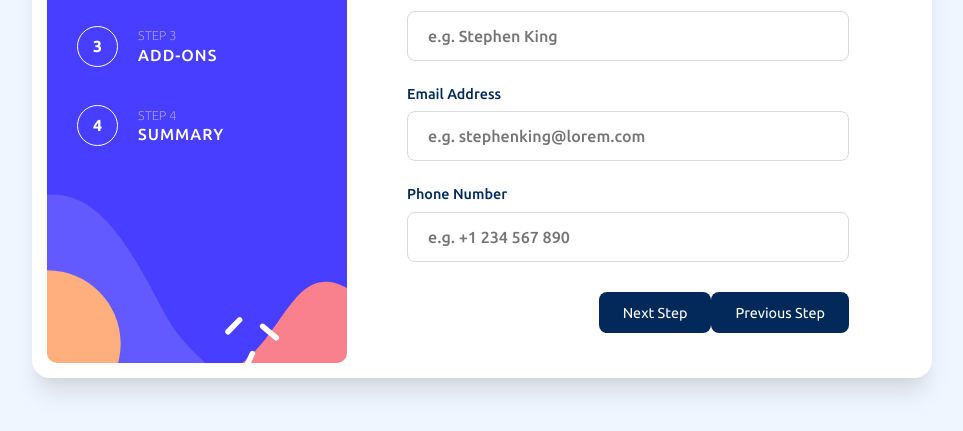
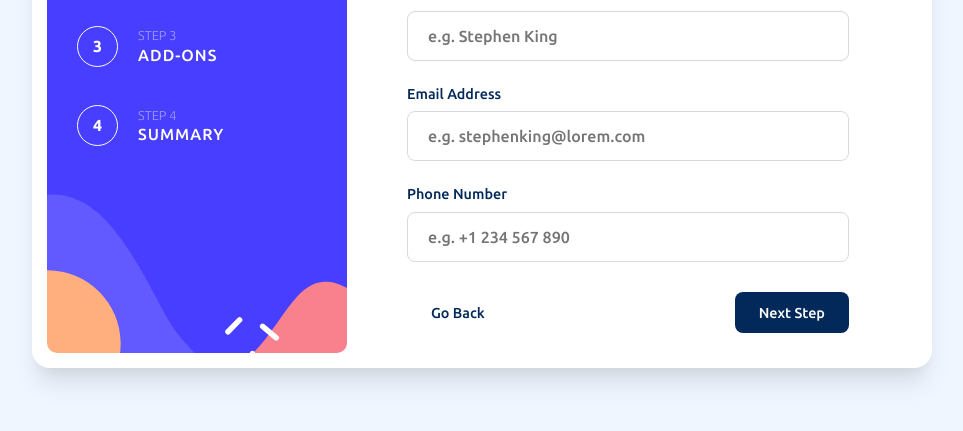
Before and after one commit to ellyx81/Multi-step-form, a plain HTML site: page index.html in a window 1280 px wide. Shown: the part 267-698 px from the top of the page, without its empty margins (158-1121 px from the left). Drawn offline with Linux system fonts and the light colour scheme.

Commit message:
styled the layout of previous and next button.

```diff
--- a/index.html
+++ b/index.html
@@ -108,16 +108,14 @@
           <input class="contact-form__input"  type="tel" placeholder="e.g. +1 234 567 890" pattern="[0-9]{1}-[0-9]{3}-[0-9]{2}-[0-9]{3}" required>
         </div>
 
-        <div style="overflow: auto;">
         <div class="contact-form__button-container">
           <button type="button" id="contact-form__previous-button" class="contact-form__button" onclick="nextPrev(-1)">
-              Previous Step
+            Go Back
           </button>
 
           <button type="button" id="contact-form__next-button" class="contact-form__button" onclick="nextPrev(1)">
             Next Step
           </button>
-          </div>
         </div>
 
       </form>
--- a/style.scss
+++ b/style.scss
@@ -162,19 +162,32 @@ body {
 }
 
 .contact-form__button {
-  float: right;
   font-size: .9rem;
   font-family: 'Ubuntu', sans-serif;
-  font-weight: 400;
-  color: $white;
-  background-color: $marine-blue;
+  font-weight: 500;
   border: none;
   padding: 12px 24px;
   border-radius: 8px;
 }
 
-.contact-form__button:hover {
+#contact-form__previous-button {
+  float: left;
+  color: $marine-blue;
+  background-color: $white;
+}
+
+#contact-form__next-button {
+  float: right;
+  color: $white;
+  background-color: $marine-blue;
+}
+
+#contact-form__next-button:hover {
   background-color: hsl(213, 96%, 30%);
+}
+
+#contact-form__previous-button:hover {
+  font-weight: 700;
 }
 
 .attribution {
```
Also changed, not shown: style.css, 1 other file. Lines whose indentation alone changed are shown as unchanged.
